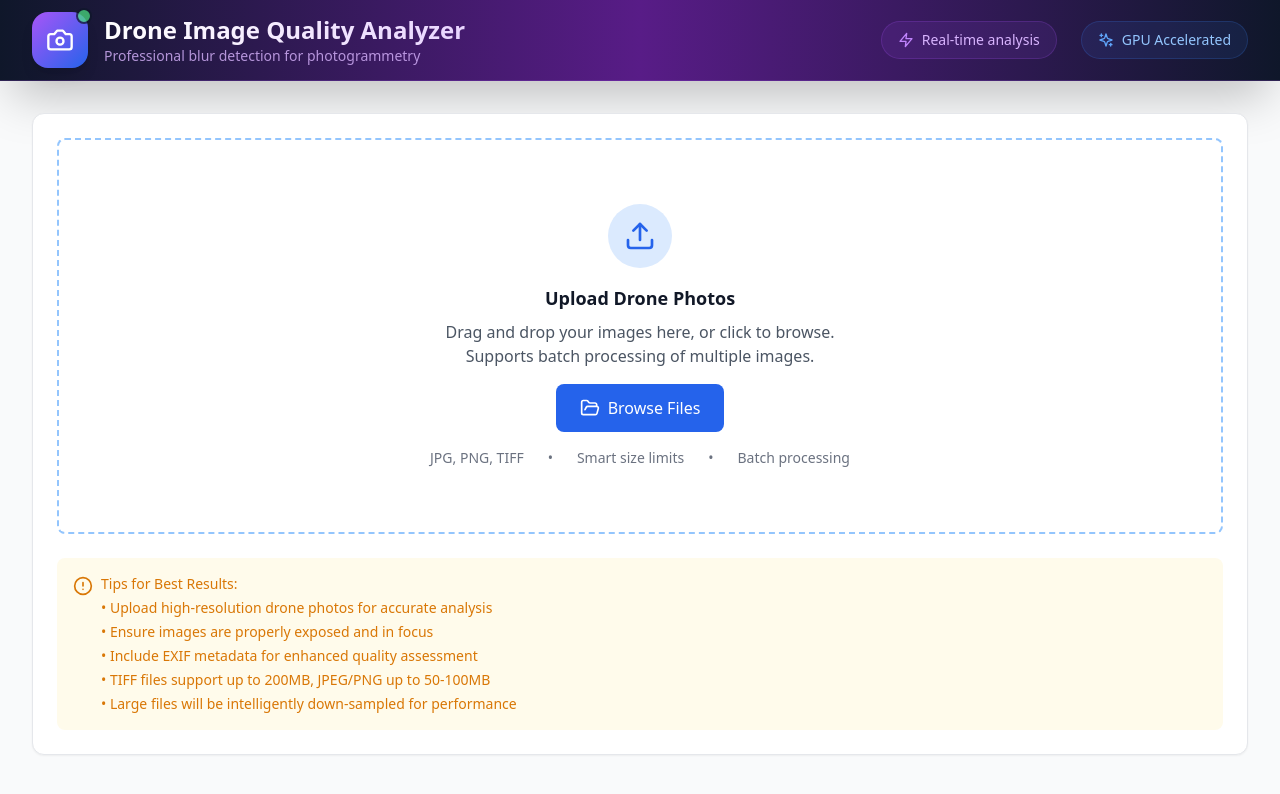
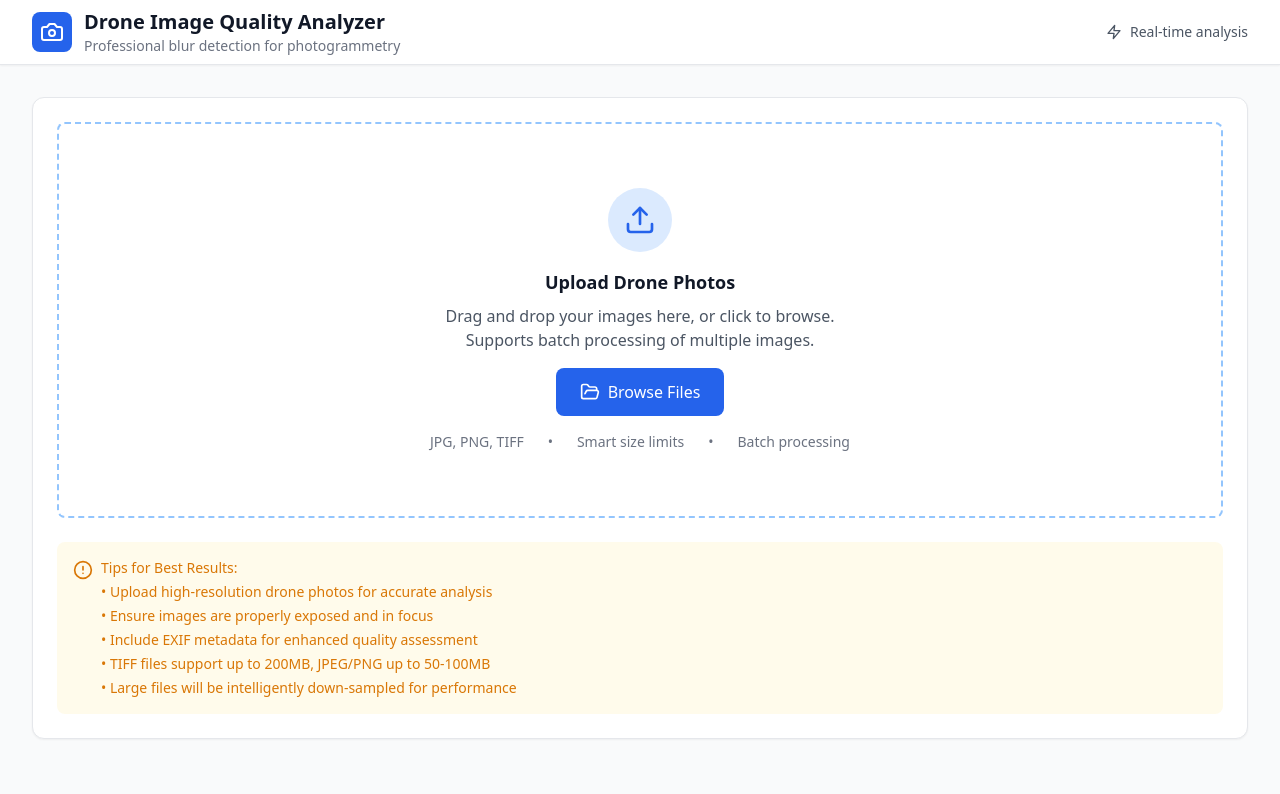
Before and after one commit to irritably/IQass, a React (Vite) app: page / in a window 1280 px wide. Shown: the top 794 px of the page. Built offline with nearby package versions, Linux system fonts and the light colour scheme.

Commit message:
Revert "Modernize UI Design with Enhanced Customization"
This reverts commit a08ece67bc4cf447b0956690f6a37ec4166b3b16.

```diff
--- a/src/components/Header.tsx
+++ b/src/components/Header.tsx
@@ -1,36 +1,23 @@
 import React from 'react';
-import { Camera, Zap, Sparkles } from 'lucide-react';
+import { Camera, Zap } from 'lucide-react';
 
 export const Header: React.FC = () => {
   return (
-    <header className="bg-gradient-to-r from-slate-900 via-purple-900 to-slate-900 border-b border-purple-500/20 shadow-2xl">
+    <header className="bg-white border-b border-gray-200 shadow-sm">
       <div className="max-w-7xl mx-auto px-4 sm:px-6 lg:px-8">
-        <div className="flex items-center justify-between h-20">
-          <div className="flex items-center space-x-4">
-            <div className="relative">
-              <div className="flex items-center justify-center w-14 h-14 bg-gradient-to-br from-purple-500 to-blue-600 rounded-2xl shadow-lg">
-                <Camera className="w-7 h-7 text-white" />
-              </div>
-              <div className="absolute -top-1 -right-1 w-4 h-4 bg-green-400 rounded-full border-2 border-slate-900 animate-pulse"></div>
+        <div className="flex items-center justify-between h-16">
+          <div className="flex items-center space-x-3">
+            <div className="flex items-center justify-center w-10 h-10 bg-blue-600 rounded-lg">
+              <Camera className="w-6 h-6 text-white" />
             </div>
             <div>
-              <h1 className="text-2xl font-bold bg-gradient-to-r from-white to-purple-200 bg-clip-text text-transparent">
-                Drone Image Quality Analyzer
-              </h1>
-              <p className="text-sm text-purple-300/80 font-medium">
-                Professional blur detection for photogrammetry
-              </p>
+              <h1 className="text-xl font-bold text-gray-900">Drone Image Quality Analyzer</h1>
+              <p className="text-sm text-gray-500">Professional blur detection for photogrammetry</p>
             </div>
           </div>
-          <div className="flex items-center space-x-6">
-            <div className="flex items-center space-x-2 px-4 py-2 bg-purple-500/10 rounded-full border border-purple-500/20">
-              <Zap className="w-4 h-4 text-purple-400" />
-              <span className="text-sm text-purple-300 font-medium">Real-time analysis</span>
-            </div>
-            <div className="flex items-center space-x-2 px-4 py-2 bg-blue-500/10 rounded-full border border-blue-500/20">
-              <Sparkles className="w-4 h-4 text-blue-400" />
-              <span className="text-sm text-blue-300 font-medium">GPU Accelerated</span>
-            </div>
+          <div className="flex items-center space-x-2 text-sm text-gray-600">
+            <Zap className="w-4 h-4" />
+            <span>Real-time analysis</span>
           </div>
         </div>
       </div>
```
